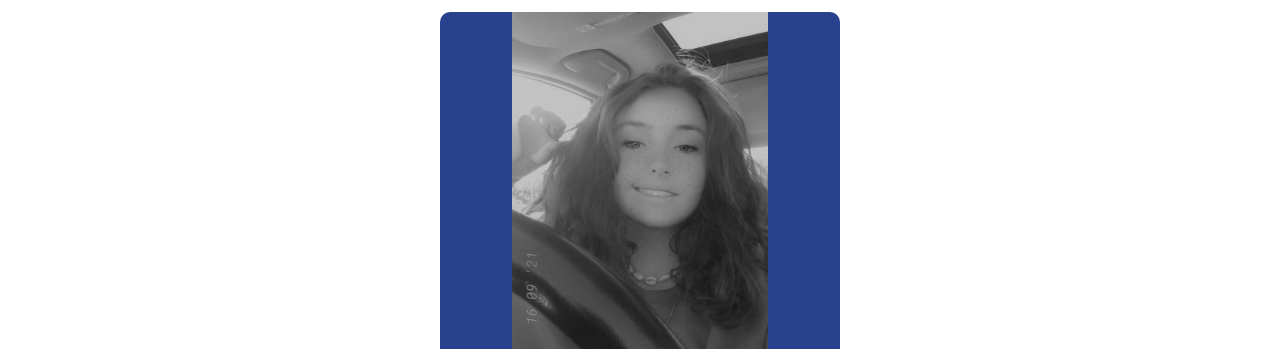
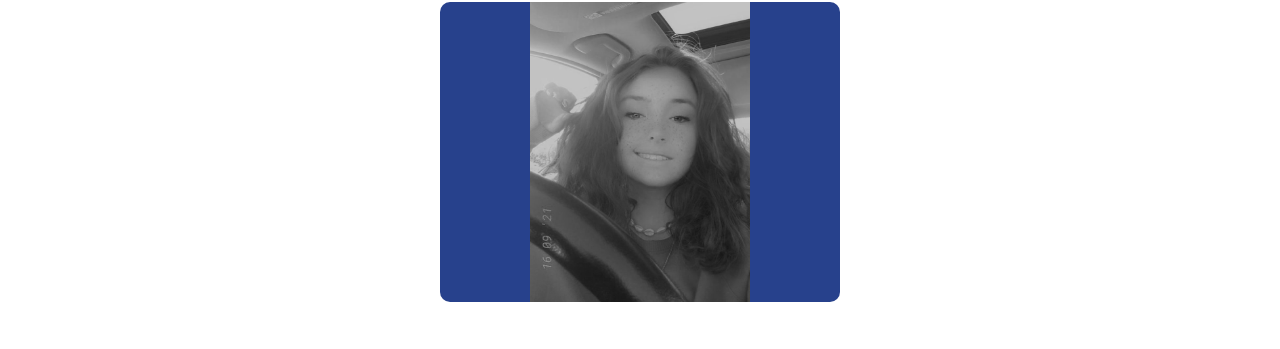
Before and after one commit to kinajatc/iteamsusa-landing-kinawilkins, a plain HTML site: page index.html in a window 1280 px wide. Shown: the part 138-487 px from the top of the page. Drawn offline with Linux system fonts and the light colour scheme; a web font is replaced by a local one.

Commit message:
Update styles.css

```diff
--- a/styles.css
+++ b/styles.css
@@ -7,7 +7,7 @@ body{
     line-height: 2em;
     font-family: bicyclette,sans-serif;
     font-size: medium;
-    font-weight: 700;
+    font-weight: 500;
     font-style: normal;
 }
 
@@ -21,9 +21,9 @@ h1, .btn{
     height: 100%;
     display: grid;
     grid-template-columns: 1fr 300px 400px 300px 1fr;
-    grid-gap: 50px;
+    grid-gap: 40px;
     /* grid-template-rows: auto; */
-    grid-template-rows: 100px 350px min-content min-content min-content min-content 100px;
+    grid-template-rows: 100px 300px min-content min-content min-content min-content 100px;
     grid-template-areas:
         "nav nav nav nav nav"
         ". . portfolio . ."
@@ -74,7 +74,7 @@ nav a{
 }
 
 .portfolio img{
-    height: 350px;
+    height: 300px;
 }
 
 main{
@@ -170,7 +170,7 @@ article{
     bottom: 0px;
     right: 0;
     width: 210px;
-    height: 45%;
+    height: 50%;
     padding: 10px;
 }
 
```
